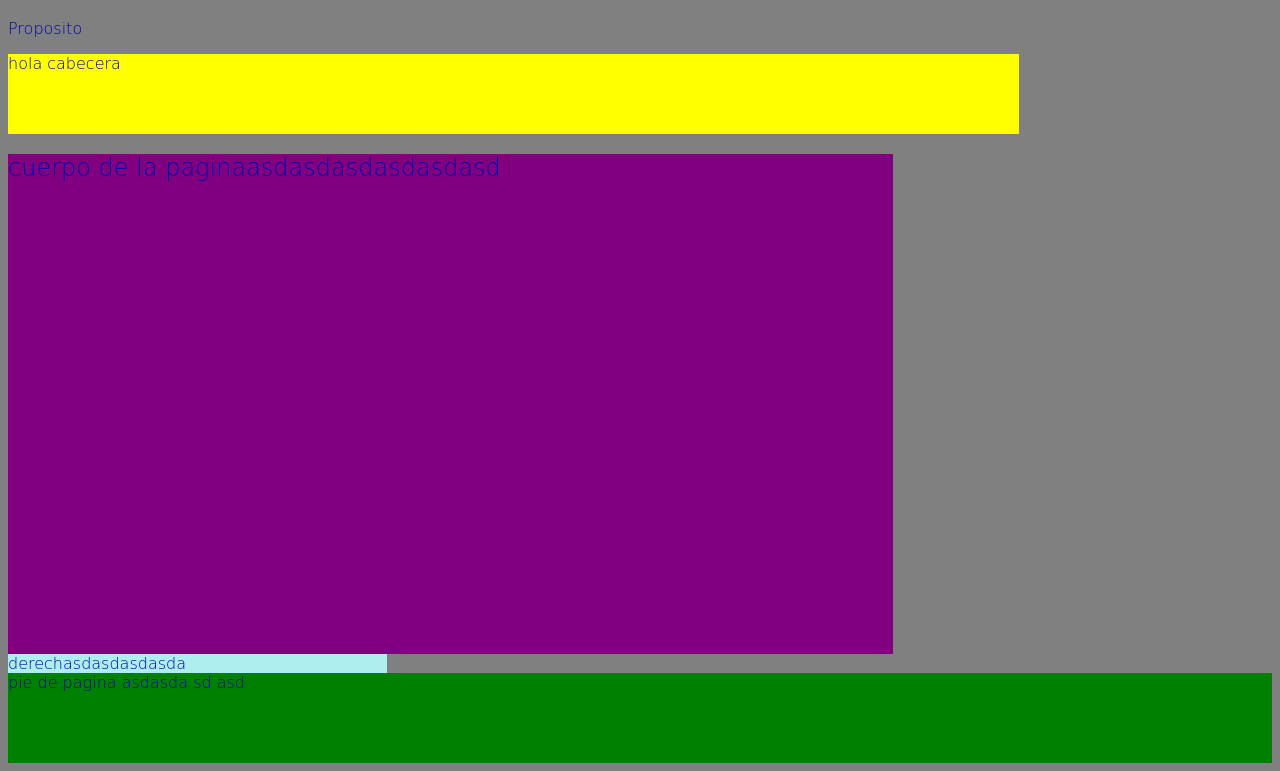
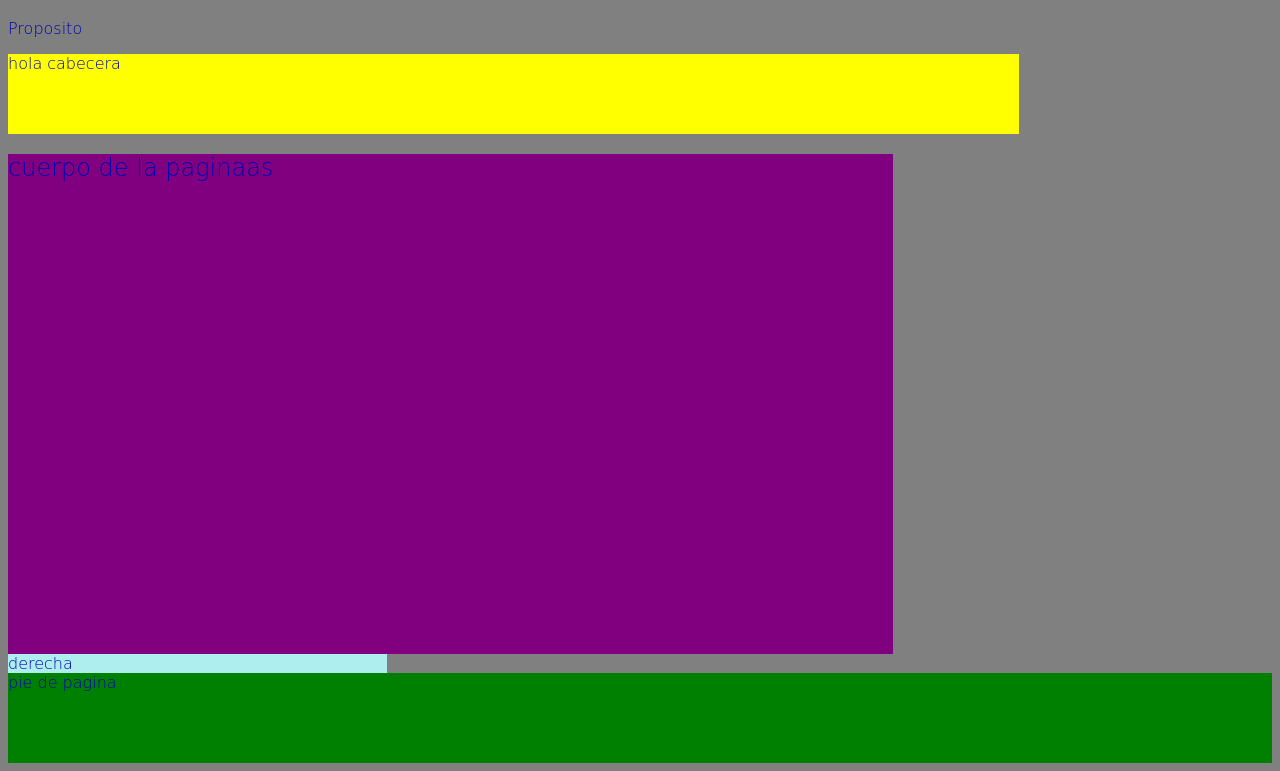
Before and after one commit to Fabricio20GitHub/NuevaPrueba, a plain HTML site: page index.html in a window 1280 px wide. Shown: the part 62-833 px from the top of the page. Drawn offline with Linux system fonts and the light colour scheme.

Commit message:
segundo commit

```diff
--- a/index.html
+++ b/index.html
@@ -17,13 +17,13 @@
             <header>hola cabecera</header>
         </div>
         <div class="main">
-            <h2>cuerpo de la paginaasdasdasdasdasdasd</h2>
+            <h2>cuerpo de la paginaas</h2>
         </div>
         <div class="aside">
-            <aside>derechasdasdasdasda</aside>
+            <aside>derecha</aside>
         </div>
         <div class="footer">
-            <footer>pie de pagina asdasda sd asd</footer>
+            <footer>pie de pagina </footer>
         </div>
 
     </div>
```
